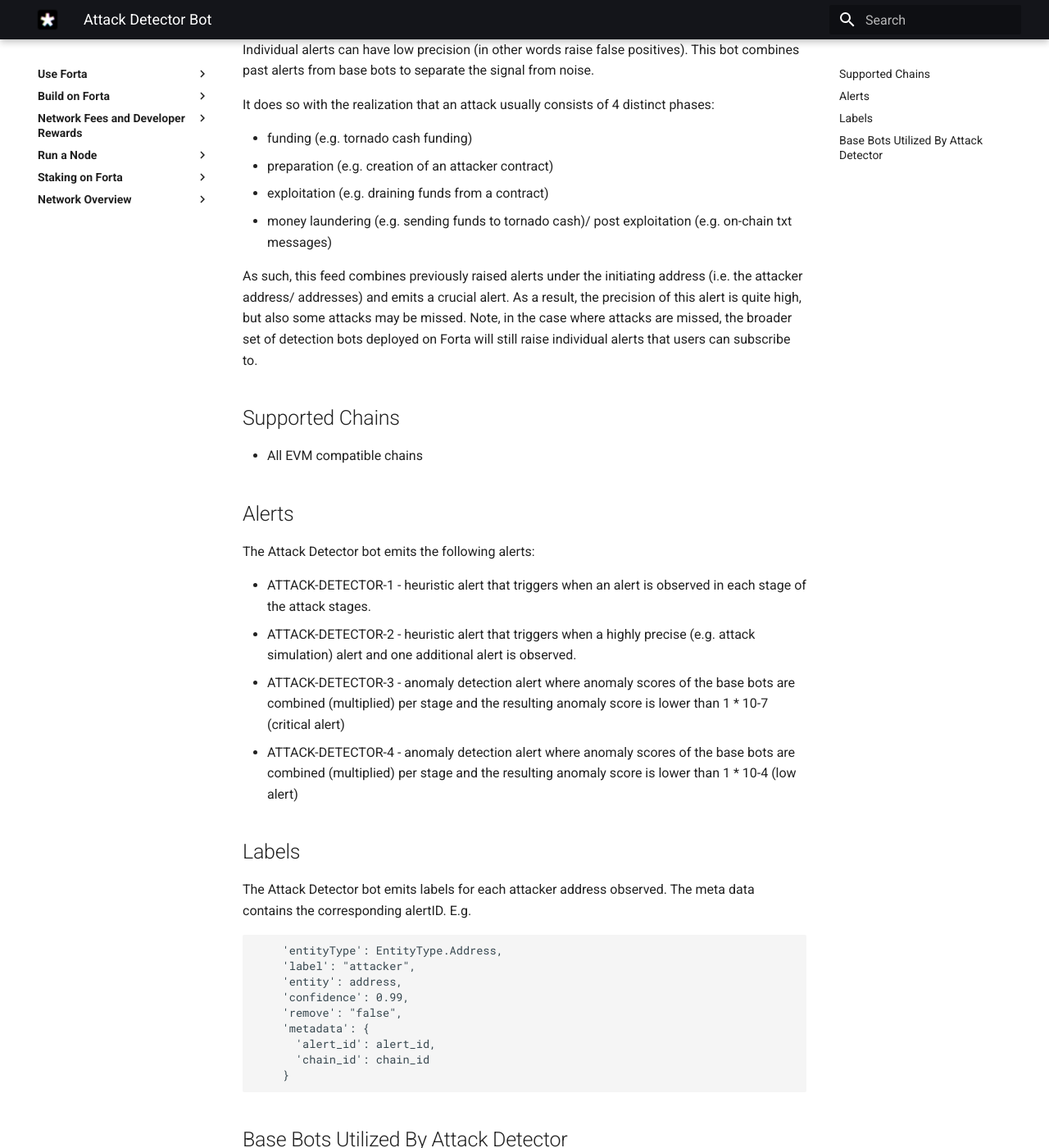
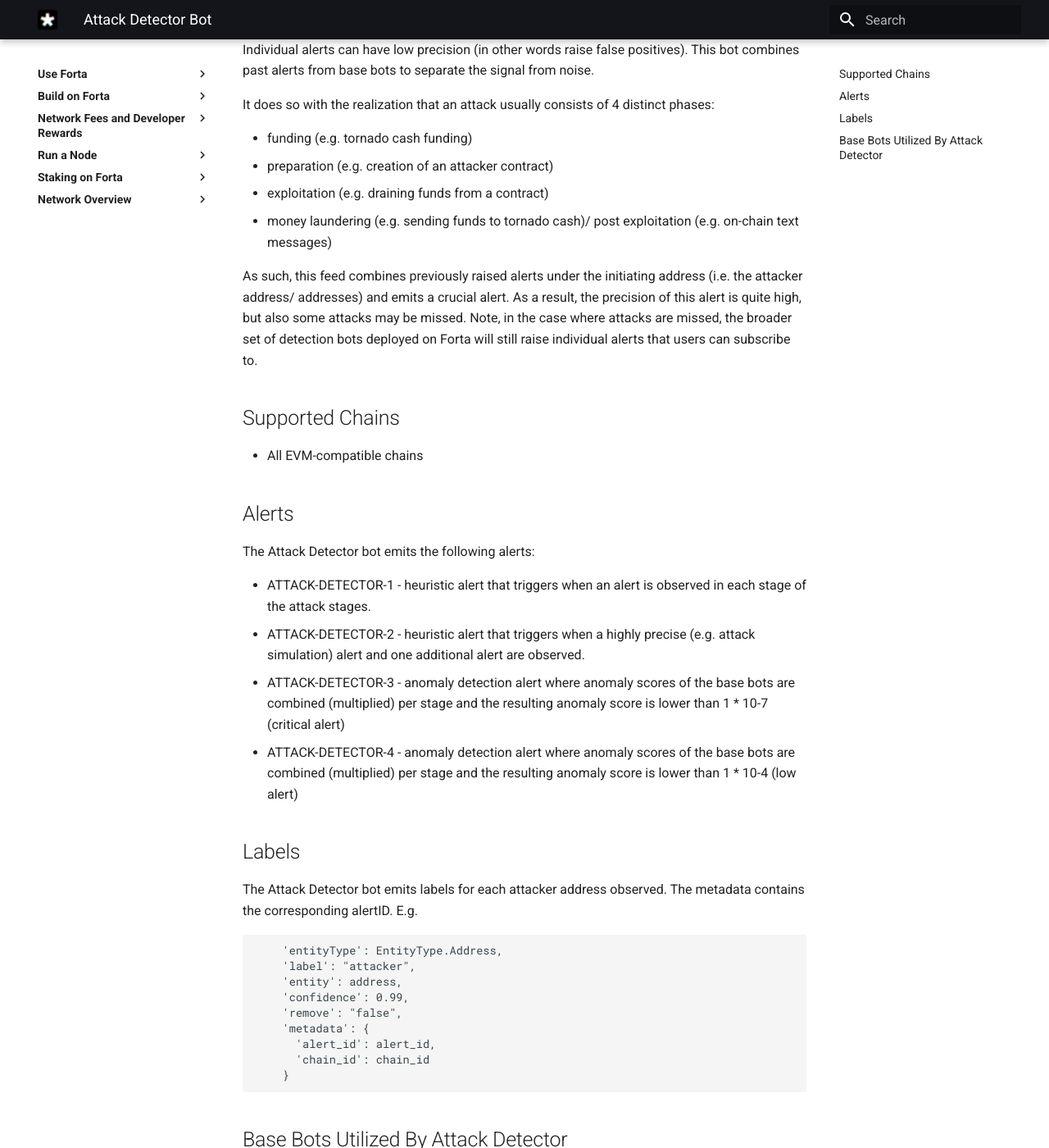
Before and after one commit to forta-network/docs, an MkDocs documentation site: the page built from docs/attack-detector-bot.md, in a window 1280 px wide and 1400 px high, scrolled down 374 px. Shown: the whole window at 82% size. Built offline with MkDocs 1.6.1 and Material for MkDocs 9.7.7, drawn with Linux system fonts in a browser that asks for light colours.

Commit message:
Update Attack Detector doc

````diff
--- a/docs/attack-detector-bot.md
+++ b/docs/attack-detector-bot.md
@@ -15,26 +15,26 @@
 - funding (e.g. tornado cash funding)
 - preparation (e.g. creation of an attacker contract)
 - exploitation (e.g. draining funds from a contract)
-- money laundering (e.g. sending funds to tornado cash)/ post exploitation (e.g. on-chain txt messages)
+- money laundering (e.g. sending funds to tornado cash)/ post exploitation (e.g. on-chain text messages)
 
 As such, this feed combines previously raised alerts under the initiating address (i.e. the attacker address/ addresses) and emits a crucial alert. As a result, the precision of this alert is quite high, but also some attacks may be missed. Note, in the case where attacks are missed, the broader set of detection bots deployed on Forta will still raise individual alerts that users can subscribe to.
 
 ## Supported Chains
 
-- All EVM compatible chains
+- All EVM-compatible chains
 
 ## Alerts
 
 The Attack Detector bot emits the following alerts:
 
 - ATTACK-DETECTOR-1 - heuristic alert that triggers when an alert is observed in each stage of the attack stages.
-- ATTACK-DETECTOR-2 - heuristic alert that triggers when a highly precise (e.g. attack simulation) alert and one additional alert is observed.
+- ATTACK-DETECTOR-2 - heuristic alert that triggers when a highly precise (e.g. attack simulation) alert and one additional alert are observed.
 - ATTACK-DETECTOR-3 - anomaly detection alert where anomaly scores of the base bots are combined (multiplied) per stage and the resulting anomaly score is lower than 1 * 10-7 (critical alert)
 - ATTACK-DETECTOR-4 - anomaly detection alert where anomaly scores of the base bots are combined (multiplied) per stage and the resulting anomaly score is lower than 1 * 10-4 (low alert)
 
 ## Labels
 
-The Attack Detector bot emits labels for each attacker address observed. The meta data contains the corresponding alertID. E.g.
+The Attack Detector bot emits labels for each attacker address observed. The metadata contains the corresponding alertID. E.g.
 ```
     'entityType': EntityType.Address,
     'label': "attacker",
````
